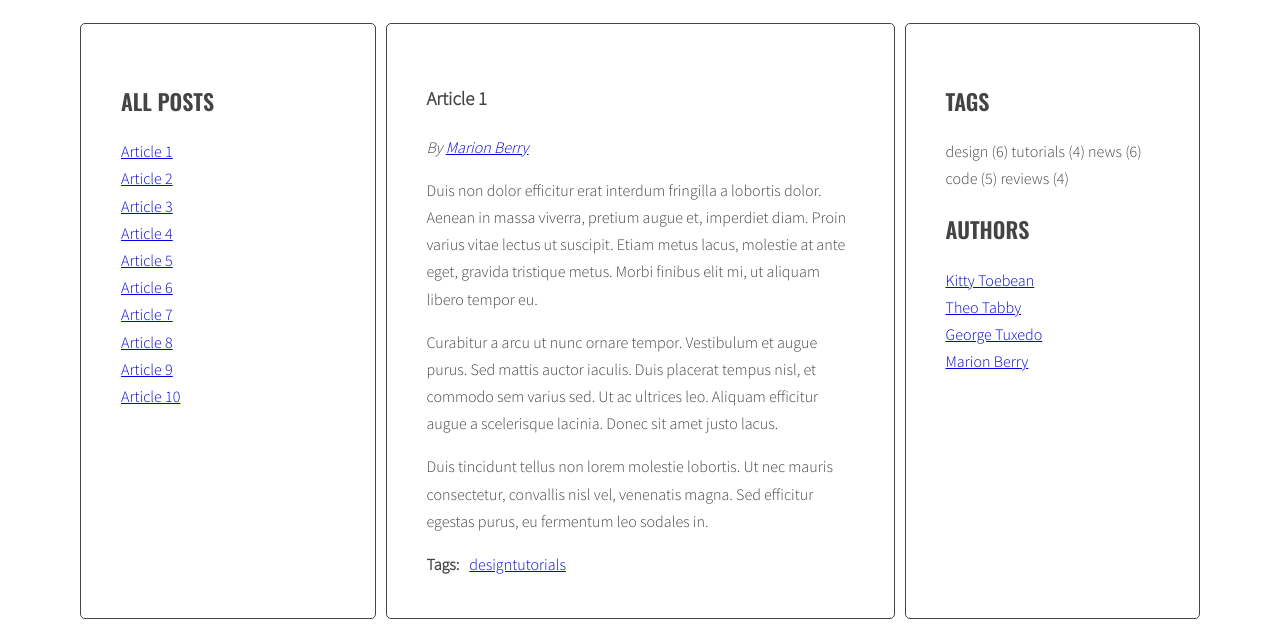
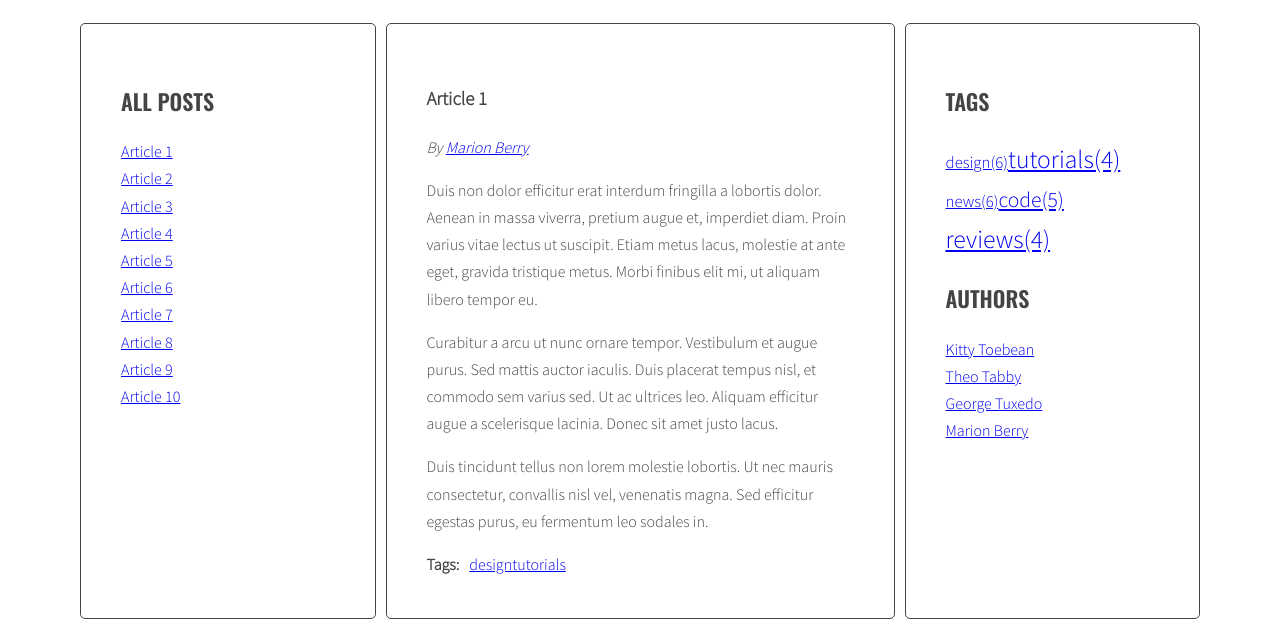
Before and after one commit to kfaldzinski/javascript-blog, a website: page index.html in a window 1280 px wide. Shown: the part 220-847 px from the top of the page. Drawn offline with nearby package versions, Linux system fonts and the light colour scheme.

Commit message:
Ending generateTags function

```diff
--- a/js/script.js
+++ b/js/script.js
@@ -41,7 +41,10 @@ const optArticleSelector = '.post',
   optTitleListSelector = '.titles',
   optArticleTagsSelector = '.post-tags .list',
   optArticleAuthorSelector = '.post-author',
-  optTagsListSelector = '.tags.list';
+  optTagsListSelector = '.list.tags',
+  optCloudClassCount = '5',
+  optCloudClassPrefix = 'tag-size-',
+  optAuthorsListSelector = '.list.authors-';
 
 function generateTitleLinks(customSelector = ''){
 
@@ -101,6 +104,33 @@ function calculateTagsParams(tags){
     }
   }
   return params;
+}
+
+function calculateTagClass(count, params){
+  //console.log('test');
+  console.log(count);
+  console.log(params);
+  //console.log(optCloudClassCount);
+
+  //looking for a count, which is a subtract beetween a value out tag(6) vs. params.min
+  const normalizedCount = count - params.min;
+
+  //do const as subtract beetween params.max & params.min
+  const normalizedMax = params.max - params.min;
+
+  //do percentage beetwen normalizedCount & normalizedMax
+  const percentage = normalizedCount / normalizedMax;
+
+  //do const classNumber as algorithm integer lottery draw
+  const classNumber = Math.floor( percentage * (optCloudClassCount - 1) + 1 );
+
+  console.log('test');
+  console.log('normalizedCount =', normalizedCount);
+  console.log('normalizedMax =', normalizedMax);
+  console.log('percentage = ', percentage);
+  console.log('classNumber =', classNumber);
+
+  return "tag-size-" + classNumber;
 }
 
 function generateTags(){
@@ -164,8 +194,12 @@ function generateTags(){
 
   //[NEW] start LOOP for each tag in allTags
   for(let tag in allTags){
+    const tagLink = '<li><a href="#tag-' + tag + '">' + tag + '</a></li>';
   //[NEW] generate code of a link and add it to allTagsHTML
-    allTagsHTML += tag + ' (' + allTags[tag] + ') ';
+    const tagLinkHTML = '<li><a class="' + calculateTagClass(allTags[tag], tagsParams) + '" href="#tag-' + tag + '">'+ tag + '(' + allTags[tag] + ')' +'</a></li>';
+    console.log('tagLinkHTML:', tagLinkHTML);
+    allTagsHTML += tagLinkHTML;
+
   //[NEW] end LOOP for each tag in allTags
   }
 
--- a/sass/style.scss
+++ b/sass/style.scss
@@ -83,6 +83,7 @@ body {
   .active {
     font-weight: bold;
   }
+  display: inline-block;
 }
 
 .list-horizontal {
@@ -118,3 +119,21 @@ body {
     margin: 0 10px 0 0;
   }
 }
+
+/* Tag */
+
+.tag-size-1 {
+  font-size: 160%;
+}
+
+.tag-size-3 {
+  font-size: 135%;
+}
+
+.tag-size-5 {
+  font-size: 105%;
+}
+
+.tags li {
+  display: inline-block;
+}
```
Also changed, not shown: css/style.css, 1 other file.
